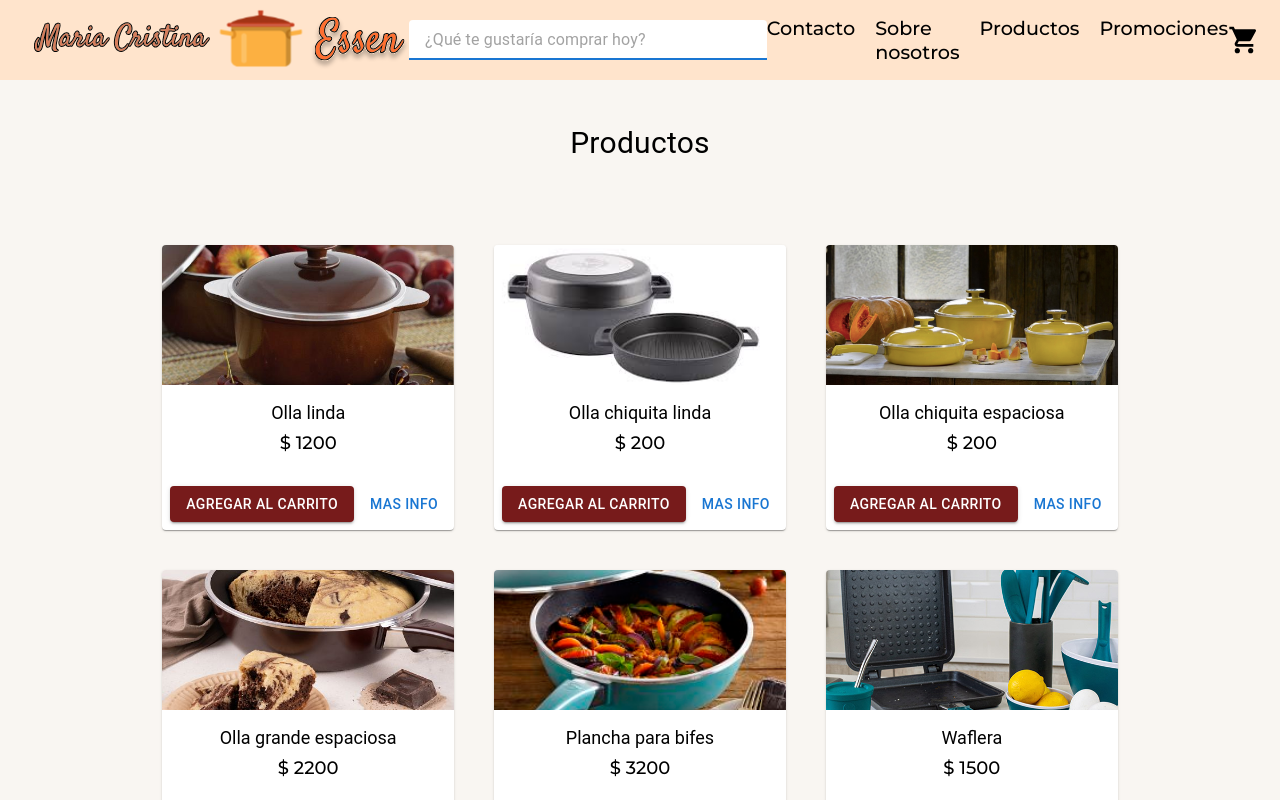
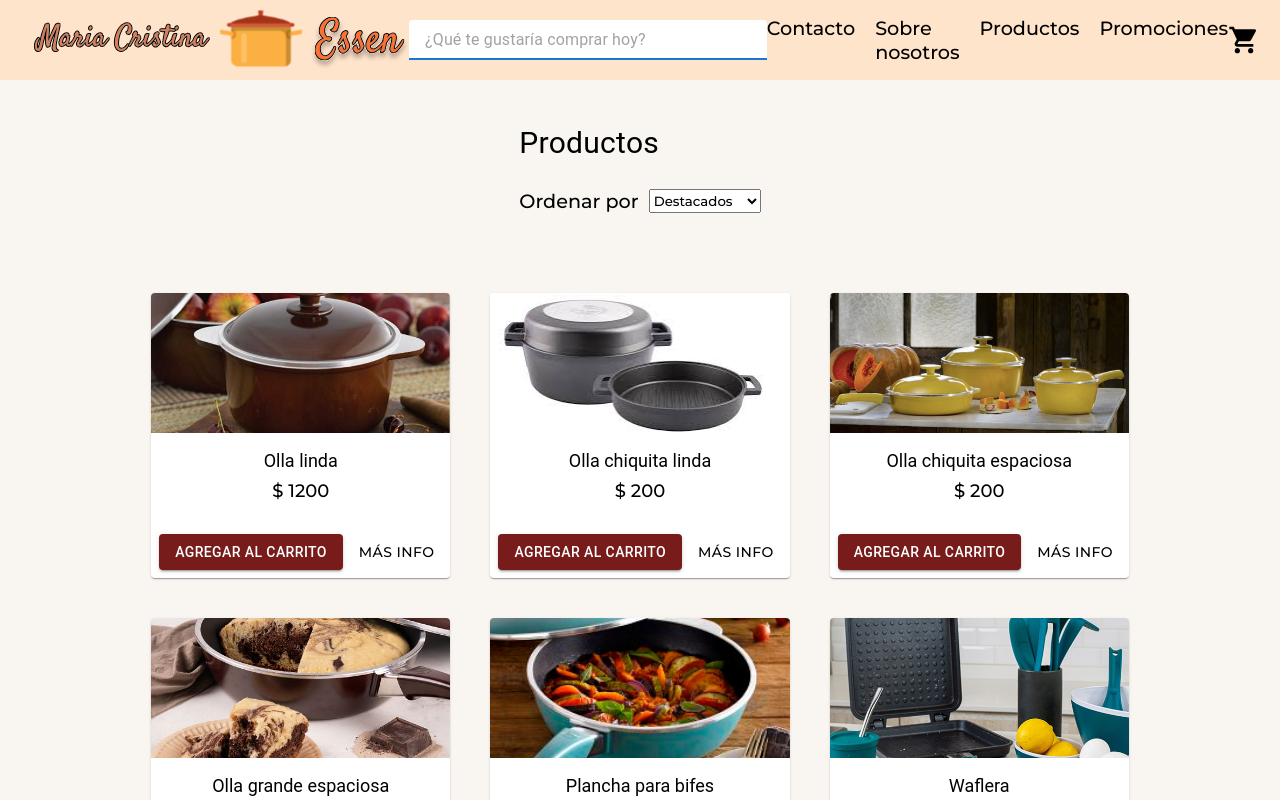
Before and after one commit to Whoiamx/essen-maria-cris, a React (Vite) app: page /productos in a window 1280 px wide. Shown: the top 800 px of the page. Built offline with nearby package versions, Linux system fonts and the light colour scheme.

Commit message:
iniciando el carrito

```diff
--- a/src/components/Categorias/Categories.jsx
+++ b/src/components/Categorias/Categories.jsx
@@ -4,7 +4,7 @@ import { Categoria } from "./Categoria";
 
 export const Categories = () => {
   const categories = CategoriesOfProducts;
-  console.log(categories);
+
   return (
     <>
       <Box
--- /dev/null
+++ b/src/components/product-page/GetOnlyOneProduct.js
@@ -0,0 +1,5 @@
+import { ProductsEssen } from "../../data";
+
+export const GetOnlyOneProduct = (id) => {
+  return ProductsEssen.find((el) => el.id === id);
+};
--- a/src/components/product-page/ProductContainer.jsx
+++ b/src/components/product-page/ProductContainer.jsx
@@ -1,13 +1,30 @@
+import { Box, Button } from "@mui/material";
+import { Navigate, useNavigate, useParams } from "react-router-dom";
+import { GetOnlyOneProduct } from "./GetOnlyOneProduct";
+
 export const ProductContainer = () => {
-  const [productInCard, setProductInCard] = useState(ProductsEssen);
+  const { id } = useParams();
 
-  const productInCardMemorized = useMemo(() => {
-    return productInCard;
-  }, [productInCard]);
+  const navigate = useNavigate();
 
+  const ollas = GetOnlyOneProduct(id);
+  console.log(ollas);
+  // if (!ollas) return <Navigate to="/" />;
+
+  const onReturn = () => {
+    navigate(-1);
+  };
   return (
     <>
-      <Box></Box>
+      <Box>
+        <Box>
+          <img src={`${ollas.img}`} />
+        </Box>
+        <Box>
+          <h3>{ollas.name}</h3>
+          <Button onClick={onReturn}>Volver al inicio</Button>
+        </Box>
+      </Box>
     </>
   );
 };
--- a/src/components/products-recommended/ProductRecommendedContainer.jsx
+++ b/src/components/products-recommended/ProductRecommendedContainer.jsx
@@ -9,6 +9,14 @@ export const ProductRecommendedContainer = () => {
   const [productsFilter, setProductsFilter] = useState(
     filterProductsRecommended()
   );
+
+  const [productsInCartOffer, setProductsInCartOffer] = useState([]);
+
+  const handleProductsInCart = (product) => {
+    setProductsInCartOffer((prevProducts) => [...prevProducts, product]);
+  };
+
+  console.log(productsInCartOffer);
 
   return (
     <>
@@ -39,6 +47,7 @@ export const ProductRecommendedContainer = () => {
               image={el.image}
               price={el.price}
               key={el.id}
+              handleProductsInCart={handleProductsInCart}
             />
           ))}
         </Box>
--- a/src/components/products/ProductCard.jsx
+++ b/src/components/products/ProductCard.jsx
@@ -6,8 +6,16 @@ import {
   CardMedia,
   Typography,
 } from "@mui/material";
+import { Link } from "react-router-dom";
 
-export const ProductCard = ({ id, name, image, price }) => {
+export const ProductCard = ({
+  id,
+  name,
+  image,
+  price,
+  handleProductsInCart,
+  handleProductsInCartOffer,
+}) => {
   return (
     <Card key={id}>
       <CardMedia
@@ -41,10 +49,16 @@ export const ProductCard = ({ id, name, image, price }) => {
         </Typography>
       </CardContent>
       <CardActions>
-        <Button variant="contained" sx={{ backgroundColor: "#771B1B" }}>
+        <Button
+          onClick={() => handleProductsInCart({ id, name, price, image })}
+          variant="contained"
+          sx={{ backgroundColor: "#771B1B" }}
+        >
           Agregar al carrito
         </Button>
-        <Button>Mas info</Button>
+        <Button>
+          <Link to={`/producto/${id}`}>Más info</Link>
+        </Button>
       </CardActions>
     </Card>
   );
--- a/src/components/products/ProductContainerMain.jsx
+++ b/src/components/products/ProductContainerMain.jsx
@@ -1,10 +1,19 @@
 import { Box, Typography } from "@mui/material";
 import { ProductsEssen } from "../../data/index";
-import { useState } from "react";
+import { useEffect, useState } from "react";
 import { ProductCard } from "./ProductCard";
+import { Filters } from "../../ui/Filters";
 
 export const ProductContainerMain = ({ title }) => {
   const [products, setProducts] = useState(ProductsEssen);
+
+  const [productsInCart, setProductsInCart] = useState([]);
+
+  const handleProductsInCart = (product) => {
+    setProductsInCart((prevProducts) => [...prevProducts, product]);
+  };
+
+  console.log(productsInCart);
 
   return (
     <>
@@ -17,7 +26,11 @@ export const ProductContainerMain = ({ title }) => {
           padding: 5,
         }}
       >
-        <Typography sx={{ fontSize: 30 }}>Productos {title}</Typography>
+        <Box sx={{ display: "flex", flexDirection: "column", gap: 3 }}>
+          <Typography sx={{ fontSize: 30 }}>Productos {title}</Typography>
+          <Filters />
+        </Box>
+
         <Box
           sx={{
             display: "flex",
@@ -35,6 +48,7 @@ export const ProductContainerMain = ({ title }) => {
               image={el.image}
               price={el.price}
               key={el.id}
+              handleProductsInCart={handleProductsInCart}
             />
           ))}
         </Box>
--- a/src/index.css
+++ b/src/index.css
@@ -78,3 +78,9 @@ form {
   height: 450px;
   border: 1px solid black;
 }
+
+.filters {
+  display: flex;
+  gap: 10px;
+  font-size: 1.2em;
+}
--- a/src/routes/Routes.jsx
+++ b/src/routes/Routes.jsx
@@ -2,6 +2,7 @@ import { BrowserRouter, Route, Routes } from "react-router-dom";
 import { HomePage } from "../ui/HomePage";
 import { ProductContainerMain } from "../components/products/ProductContainerMain";
 import { ContactFormContainer } from "../components/contact-form/ContactFormContainer";
+import { ProductContainer } from "../components/product-page/ProductContainer";
 
 export const AppRouter = () => {
   return (
@@ -9,6 +10,7 @@ export const AppRouter = () => {
       <Routes>
         <Route path="/" element={<HomePage />} />
         <Route path="/productos" element={<ProductContainerMain />} />
+        <Route path="/producto/:id" element={<ProductContainer />} />
         <Route path="/contacto" element={<ContactFormContainer />} />
       </Routes>
     </BrowserRouter>
--- /dev/null
+++ b/src/ui/Filters.jsx
@@ -0,0 +1,19 @@
+import { ProductsEssen } from "../data";
+
+export const Filters = () => {
+  // const { filterProducts, setFilters } = useFilter();
+
+  return (
+    <>
+      <div className="filters">
+        <label htmlFor="categoryFilter">Ordenar por</label>
+        <select>
+          <option value="destacados">Destacados</option>
+          <option value="new">Mas nuevos</option>
+          <option value="highest">Mayor precio</option>
+          <option value="lowest">Menor precio</option>
+        </select>
+      </div>
+    </>
+  );
+};
```
Also changed, not shown: src/components/products-recommended/ProductRecommendedCard.jsx (deleted, +0 -10 lines), src/ui/useFilter.js (added, +15 -0 lines), src/components/cart/ProductCart.jsx (renamed from src/components/product-page/ProductCart.jsx).
